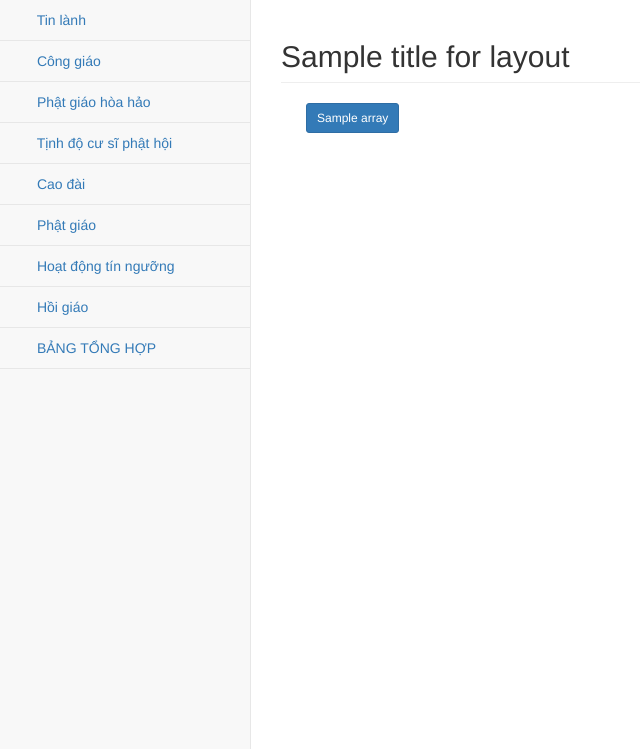
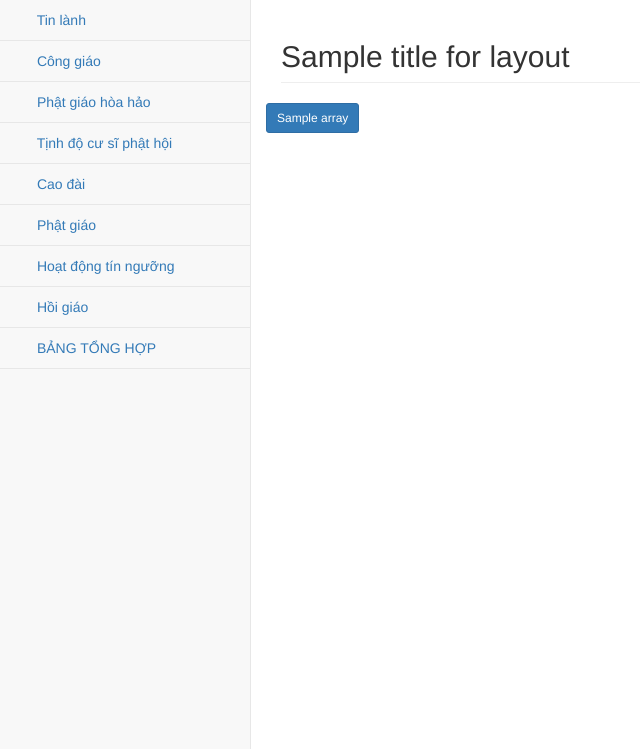
Before and after one commit to yunhai/tongiao, a CakePHP app: the page made by app/View/Elements/ButtonExports.ctp in a window 1280 px wide. Shown: the part 51-800 px from the top of the page, without its empty margins (0-640 px from the left). Run offline with PHP 8.4 and a stand-in for CakePHP, Linux system fonts and the light colour scheme; the template is opened without the code that fills it: most values are stand-ins (such as "Sample title", 1, 10 or a date in 2020); some libraries are stand-ins or nearby versions; some web fonts are replaced.

Commit message:
sửa tào lao

```diff
--- a/app/View/Elements/ButtonExports.ctp
+++ b/app/View/Elements/ButtonExports.ctp
@@ -1,4 +1,4 @@
-<ul>
+<ul style="padding-left: 0px; margin-bottom: 0px;">
 <?php
 $ton_giaos = unserialize(TONGIAO);
 foreach ($array as $key => $value) {
```
